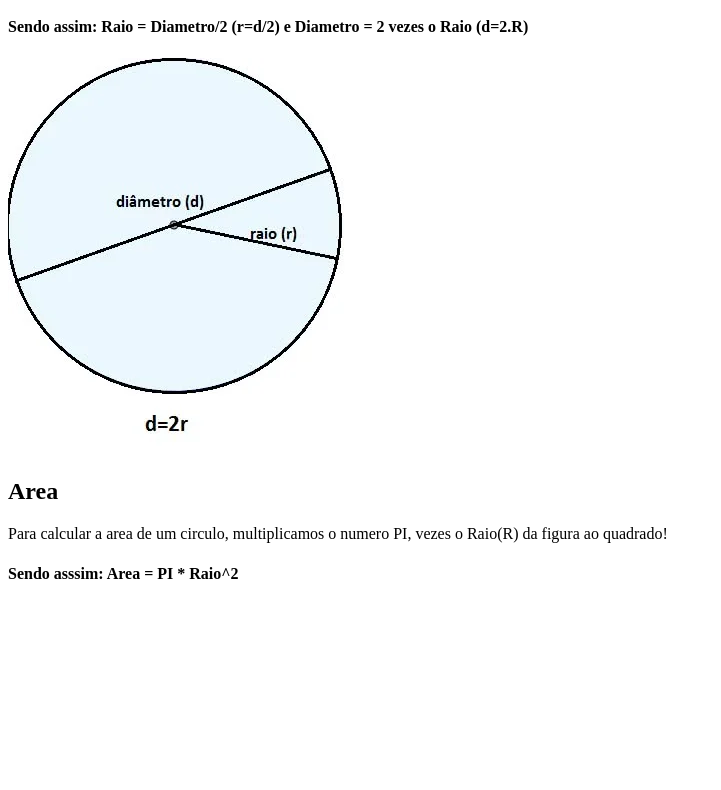
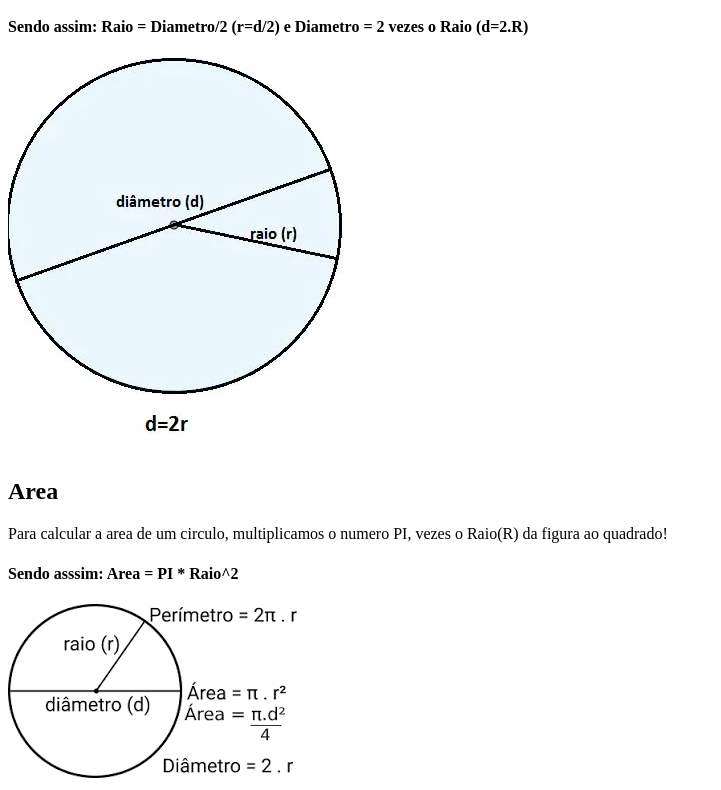
Before and after one commit to Asclaus/dicionariogeometria, a plain HTML site: page pag5.html in a window 1280 px wide. Shown: the part 733-1523 px from the top of the page, without its empty margins (0-721 px from the left). Before the commit the page ends 1363 px from the top, so only its background shows below. Drawn offline with Linux system fonts and the light colour scheme.

Commit message:
img do circulo

```diff
--- a/pag5.html
+++ b/pag5.html
@@ -31,7 +31,7 @@
  <h2>Area</h2>
  <p>Para calcular a area de um circulo, multiplicamos o numero PI, vezes o Raio(R) da figura ao quadrado! </p>
  <h4>Sendo asssim: Area = PI * Raio^2</h4>
- <img src="imgcirculo/" alt="">
+ <img src="imgcirculo/MicrosoftTeams-image.png" alt="">
 
 </body>
 
```
